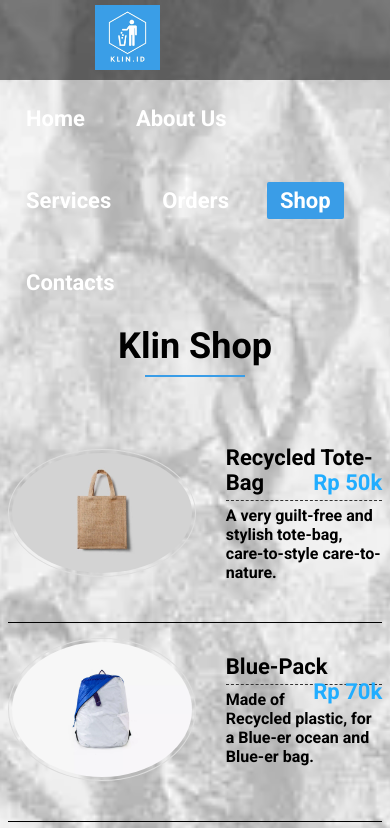
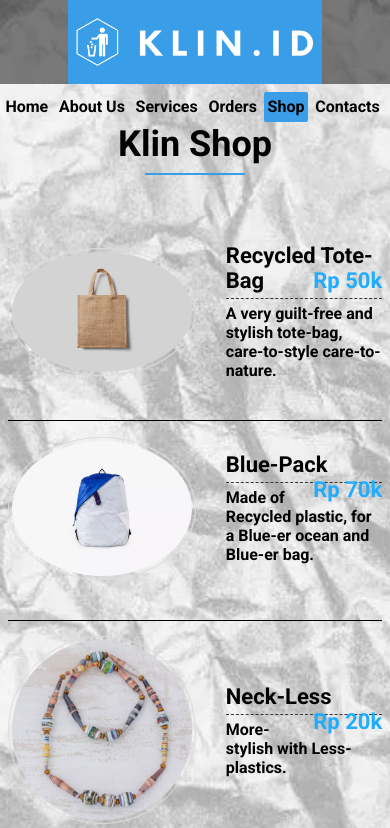
Before and after one commit to joshualxndrs/FinalProject-Klin.ID-L1AC, a plain HTML site: page shop.html in a window 390 px wide. Shown: the top 828 px of the page. Drawn offline with Linux system fonts and the light colour scheme.

Commit message:
email and responsive added

```diff
--- a/order.css
+++ b/order.css
@@ -14,6 +14,7 @@ body {
 
 .wrapper {
     height: 100vh;
+    overflow-y: hidden;
 }
 
 .navbar {
@@ -68,7 +69,7 @@ form {
     margin-bottom: 2%;
 }
 
-.order-btn {
+button {
     font-size: 18px;
     font-weight: bold;
     background: rgba(58, 157, 231, 1);
--- a/service.css
+++ b/service.css
@@ -50,7 +50,6 @@ header {
     transition: 0.4s;
     margin-left: 5px;
     list-style: none;
-    display: inline-block;
     line-height: 80px;
 }
 
--- a/shop.css
+++ b/shop.css
@@ -7,36 +7,29 @@
 .wrapper {
     background: url(img/plastic-bg.webp), #000000a9 no-repeat;
     background-size: cover;
-    background-repeat: no-repeat;
     background-position: center center;
-    min-height: 100%;
+    height: 100vh;
+    background-attachment: fixed;
 }
 
 .navbar {
-    height: 80px;
+    height: 10%;
     width: 100%;
     background: rgba(0, 0, 0, 0.5);
 }
 
 .logo {
-    width: 65px;
-    height: auto;
-    padding: 5px 95px;
+    width: auto;
+    height: 100%;
+    margin-left: 2%;
 }
 
 .navbar ul {
     float: right;
-    margin-right: 20px;
+    margin-right: 5px;
 }
 
-.navbar ul li {
-    list-style: none;
-    margin: 0 8px;
-    display: inline-block;
-    line-height: 80px;
-}
-
-.navbar ul li a {
+.navbar ul a {
     text-decoration: none;
     color: white;
     font-size: 22px;
@@ -44,10 +37,13 @@
     font-family: "Roboto", sans-serif;
     transition: 0.4s;
     margin-left: 5px;
+    list-style: none;
+    margin: 0 8px;
+    line-height: 80px;
 }
 
-.navbar ul li a.active,
-.navbar ul li a:hover {
+.navbar ul a.active,
+.navbar ul a:hover {
     background: rgba(58, 157, 231, 1);
     border-radius: 2px;
 }
@@ -91,6 +87,7 @@
     justify-content: space-between;
     font-family: "Roboto", sans-serif;
     color: black;
+    height: auto;
 }
 
 .single-menu {
@@ -139,3 +136,27 @@
     font-family: "Roboto", sans-serif;
     font-size: bolder;
 }
+
+@media (orientation:portrait) {
+    .logo {
+        margin: 0% auto;
+        display: block;
+    }
+    .navbar ul {
+        float: none;
+        margin-top: 2%;
+        display: flex;
+        justify-content: space-around;
+    }
+    .navbar ul a {
+        color: black;
+        height: 10%;
+        font-size: medium;
+        margin: 0;
+        padding: 0 1%;
+        line-height: 30px;
+    }
+    .title {
+        margin-top: 10%;
+    }
+}
--- a/shop.html
+++ b/shop.html
@@ -13,14 +13,14 @@
 <body>
     <div class="wrapper">
         <nav class="navbar">
-            <img class="logo" src="img/Klin.id logo_blue.webp">
+            <img class="logo" src="img/horizontal_klin_revised.webp">
             <ul>
-                <li><a href="index.html">Home</a></li>
-                <li><a href="about.html">About Us</a></li>
-                <li><a href="service.html">Services</a></li>
-                <li><a href="order.html">Orders</a></li>
-                <li><a class="active" href="#">Shop</a></li>
-                <li><a href="contact.html">Contacts</a></li>
+                <a href="index.html">Home</a>
+                <a href="about.html">About Us</a>
+                <a href="service.html">Services</a>
+                <a href="order.html">Orders</a>
+                <a class="active" href="#">Shop</a>
+                <a href="contact.html">Contacts</a>
             </ul>
         </nav>
         <div class="title">
```
Also changed, not shown: index.html (+2 -2 lines), order.html (+12 -8 lines), style.css (+3 -5 lines).
